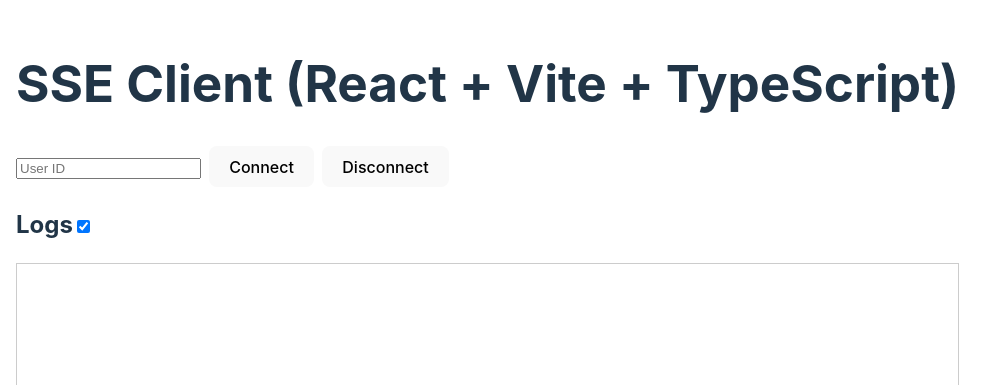
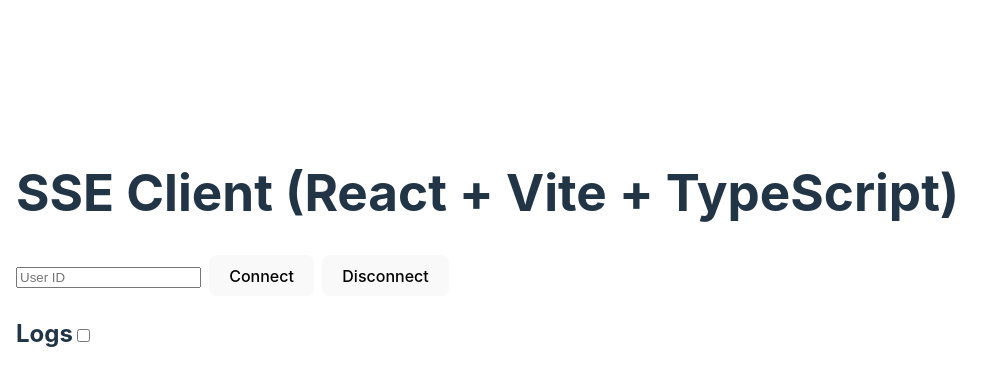
Before and after one commit to JungHoe/mr-notificator, a React (Vite) app in the folder packages/frontend/: page / in a window 1280 px wide. Shown: the part 149-534 px from the top of the page, without its empty margins (0-1006 px from the left). Built offline with nearby package versions, Linux system fonts and the light colour scheme.

Commit message:
Fix: 파싱누락 수정정

```diff
--- a/packages/frontend/src/App.tsx
+++ b/packages/frontend/src/App.tsx
@@ -3,7 +3,7 @@
 
 function App() {
   const [userId, setUserId] = useState<string>("");
-  const [enableLog, setEnableLog] = useState(true);
+  const [enableLog, setEnableLog] = useState(false);
   const [log, setLog] = useState<string[]>([]);
   const [eventSource, setEventSource] = useState<EventSource | null>(null);
 
@@ -32,9 +32,10 @@
       if (enableLog) {
         setLog((prev) => [...prev, event.data]);
       }
+      const parsedData = JSON.parse(event.data);
       // 데스크톱(브라우저) 알림
       if (Notification.permission === "granted") {
-        new Notification(event.data.event, { body: event.data.message });
+        new Notification(parsedData.event, { body: parsedData.message });
       }
     };
 
```
